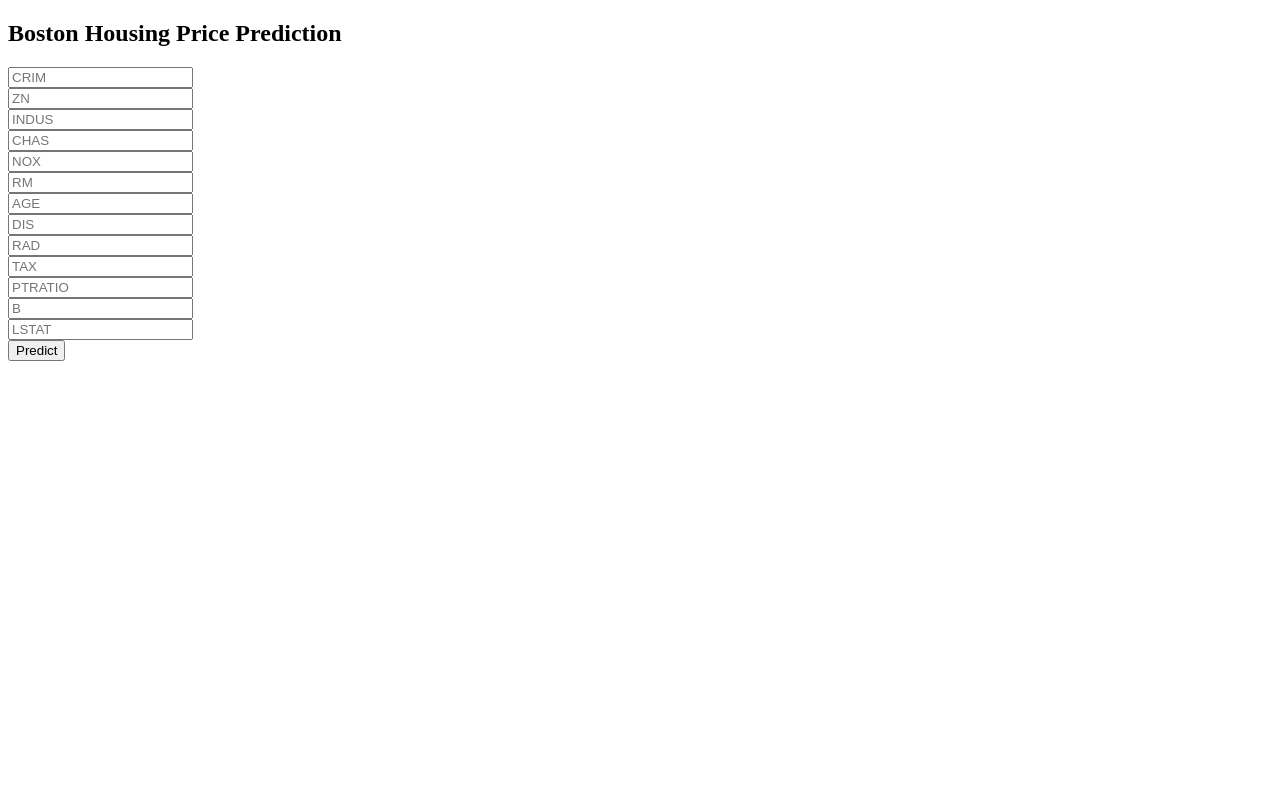
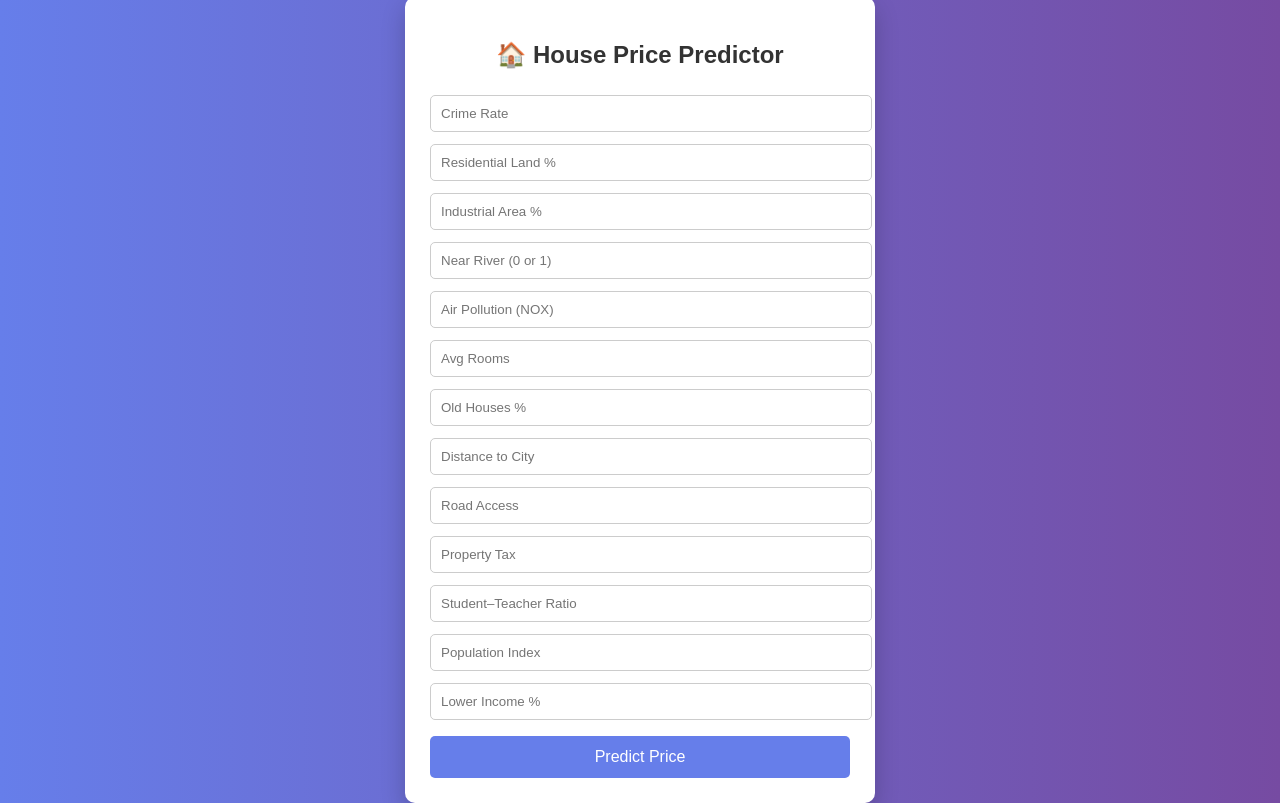
Before and after one commit to karri-karthik/boston-housing-ml-docker, a Flask app: page / in a window 1280 px wide. Before the commit the page ends 361 px from the top, so only its background shows below. Run offline with Flask 3, Linux system fonts and the light colour scheme; parts of the project's set-up code (start-up, migrations or seed data) failed here and were passed over.

Commit message:
Improve frontend UI with CSS

```diff
--- a/templates/index.html
+++ b/templates/index.html
@@ -2,28 +2,92 @@
 <html>
 <head>
     <title>Boston Housing Price Predictor</title>
+    <style>
+        body {
+            font-family: Arial, sans-serif;
+            background: linear-gradient(to right, #667eea, #764ba2);
+            height: 100vh;
+            margin: 0;
+            display: flex;
+            justify-content: center;
+            align-items: center;
+        }
+
+        .card {
+            background: white;
+            padding: 25px;
+            width: 420px;
+            border-radius: 10px;
+            box-shadow: 0px 10px 25px rgba(0,0,0,0.2);
+        }
+
+        h2 {
+            text-align: center;
+            margin-bottom: 20px;
+            color: #333;
+        }
+
+        input {
+            width: 100%;
+            padding: 10px;
+            margin: 6px 0;
+            border-radius: 5px;
+            border: 1px solid #ccc;
+        }
+
+        button {
+            width: 100%;
+            padding: 12px;
+            background: #667eea;
+            border: none;
+            color: white;
+            font-size: 16px;
+            border-radius: 5px;
+            cursor: pointer;
+            margin-top: 10px;
+        }
+
+        button:hover {
+            background: #5a67d8;
+        }
+
+        .result {
+            text-align: center;
+            margin-top: 15px;
+            font-size: 18px;
+            color: green;
+            font-weight: bold;
+        }
+    </style>
 </head>
+
 <body>
-    <h2>Boston Housing Price Prediction</h2>
+    <div class="card">
+        <h2>🏠 House Price Predictor</h2>
 
-    <form action="/predict" method="post">
-        <input name="CRIM" placeholder="CRIM" required><br>
-        <input name="ZN" placeholder="ZN" required><br>
-        <input name="INDUS" placeholder="INDUS" required><br>
-        <input name="CHAS" placeholder="CHAS" required><br>
-        <input name="NOX" placeholder="NOX" required><br>
-        <input name="RM" placeholder="RM" required><br>
-        <input name="AGE" placeholder="AGE" required><br>
-        <input name="DIS" placeholder="DIS" required><br>
-        <input name="RAD" placeholder="RAD" required><br>
-        <input name="TAX" placeholder="TAX" required><br>
-        <input name="PTRATIO" placeholder="PTRATIO" required><br>
-        <input name="B" placeholder="B" required><br>
-        <input name="LSTAT" placeholder="LSTAT" required><br>
+        <form action="/predict" method="post">
+            <input name="CRIM" placeholder="Crime Rate" required>
+            <input name="ZN" placeholder="Residential Land %" required>
+            <input name="INDUS" placeholder="Industrial Area %" required>
+            <input name="CHAS" placeholder="Near River (0 or 1)" required>
+            <input name="NOX" placeholder="Air Pollution (NOX)" required>
+            <input name="RM" placeholder="Avg Rooms" required>
+            <input name="AGE" placeholder="Old Houses %" required>
+            <input name="DIS" placeholder="Distance to City" required>
+            <input name="RAD" placeholder="Road Access" required>
+            <input name="TAX" placeholder="Property Tax" required>
+            <input name="PTRATIO" placeholder="Student–Teacher Ratio" required>
+            <input name="B" placeholder="Population Index" required>
+            <input name="LSTAT" placeholder="Lower Income %" required>
 
-        <button type="submit">Predict</button>
-    </form>
+            <button type="submit">Predict Price</button>
+        </form>
 
-    <h3>{{ prediction_text }}</h3>
+        {% if prediction_text %}
+        <div class="result">
+            {{ prediction_text }}
+        </div>
+        {% endif %}
+    </div>
 </body>
 </html>
```
